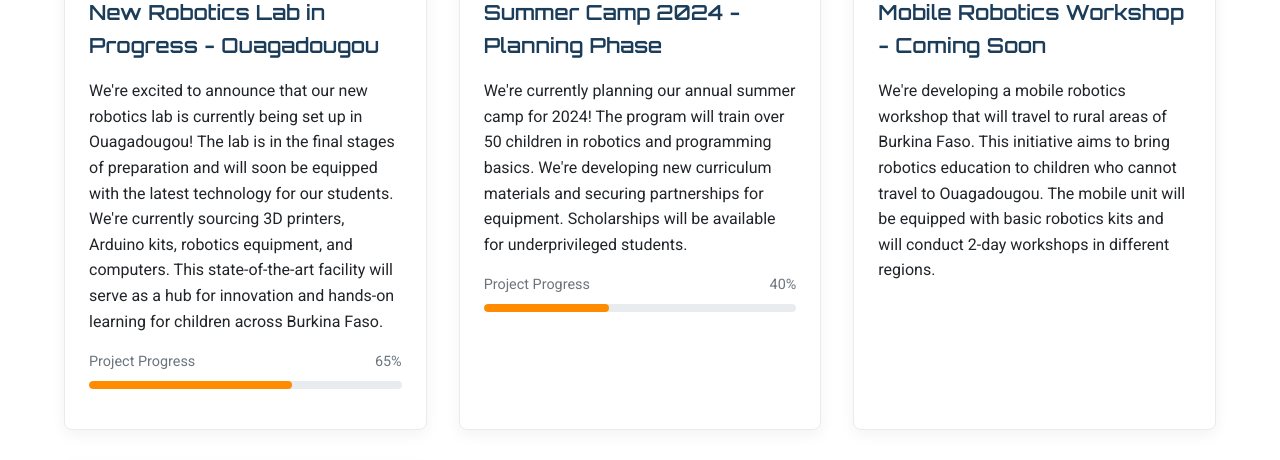
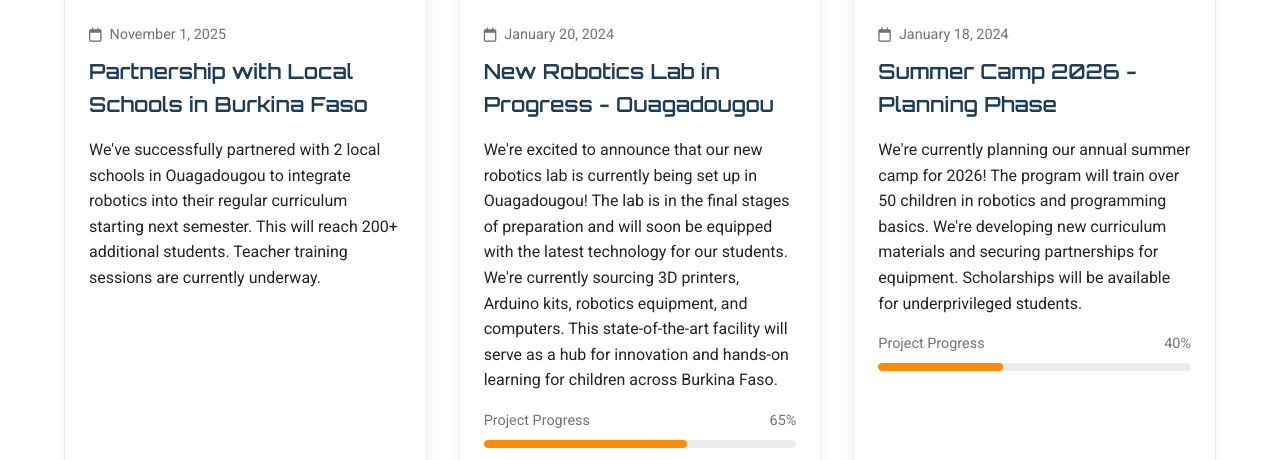
Before and after one commit to Berthe98/koule_ingenium, a Flask app: page / in a window 1280 px wide. Shown: the part 4686-5146 px from the top of the page. Run offline with Flask 3, Linux system fonts and the light colour scheme; data that the repository does not hold is empty; some libraries are stand-ins or nearby versions.

Commit message:
Updated index.html

```diff
--- a/templates/index.html
+++ b/templates/index.html
@@ -1198,8 +1198,8 @@
                         <img src="https://images.unsplash.com/photo-1581094794329-c8112a89af12?ixlib=rb-4.0.3&auto=format&fit=crop&w=800&q=80" alt="Robotic Arm Project">
                     </div>
                     <div class="portfolio-info">
-                        <h3>Educational Robotic Arm</h3>
-                        <p>Low-cost robotic arm designed for teaching robotics concepts to students, controlled via Arduino and Python.</p>
+                        <h3>Educational automated truck</h3>
+                        <p>Low-cost automated truck designed for teaching robotics and mechanical concepts to students, controlled via Arduino and Python.</p>
                         <div class="portfolio-tags">
                             <span class="tag completed">Completed</span>
                             <span class="tag">Robotics</span>
@@ -1583,9 +1583,9 @@
             },
             {
                 id: 2,
-                title: "Summer Camp 2024 - Planning Phase",
+                title: "Summer Camp 2026 - Planning Phase",
                 date: "2024-01-18",
-                content: "We're currently planning our annual summer camp for 2024! The program will train over 50 children in robotics and programming basics. We're developing new curriculum materials and securing partnerships for equipment. Scholarships will be available for underprivileged students.",
+                content: "We're currently planning our annual summer camp for 2026! The program will train over 50 children in robotics and programming basics. We're developing new curriculum materials and securing partnerships for equipment. Scholarships will be available for underprivileged students.",
                 image: "https://images.unsplash.com/photo-1523240795612-9a054b0db644?ixlib=rb-4.0.3&auto=format&fit=crop&w=800&q=80",
                 status: "in-progress",
                 progress: 40
@@ -1602,8 +1602,8 @@
             {
                 id: 4,
                 title: "Partnership with Local Schools in Burkina Faso",
-                date: "2024-01-10",
-                content: "We've successfully partnered with 5 local schools in Ouagadougou to integrate robotics into their regular curriculum starting next semester. This will reach 200+ additional students. Teacher training sessions are currently underway.",
+                date: "2025-11-01",
+                content: "We've successfully partnered with 2 local schools in Ouagadougou to integrate robotics into their regular curriculum starting next semester. This will reach 200+ additional students. Teacher training sessions are currently underway.",
                 image: "https://images.unsplash.com/photo-1523050854058-8df90110c9f1?ixlib=rb-4.0.3&auto=format&fit=crop&w=800&q=80",
                 status: "completed",
                 progress: 100
```
